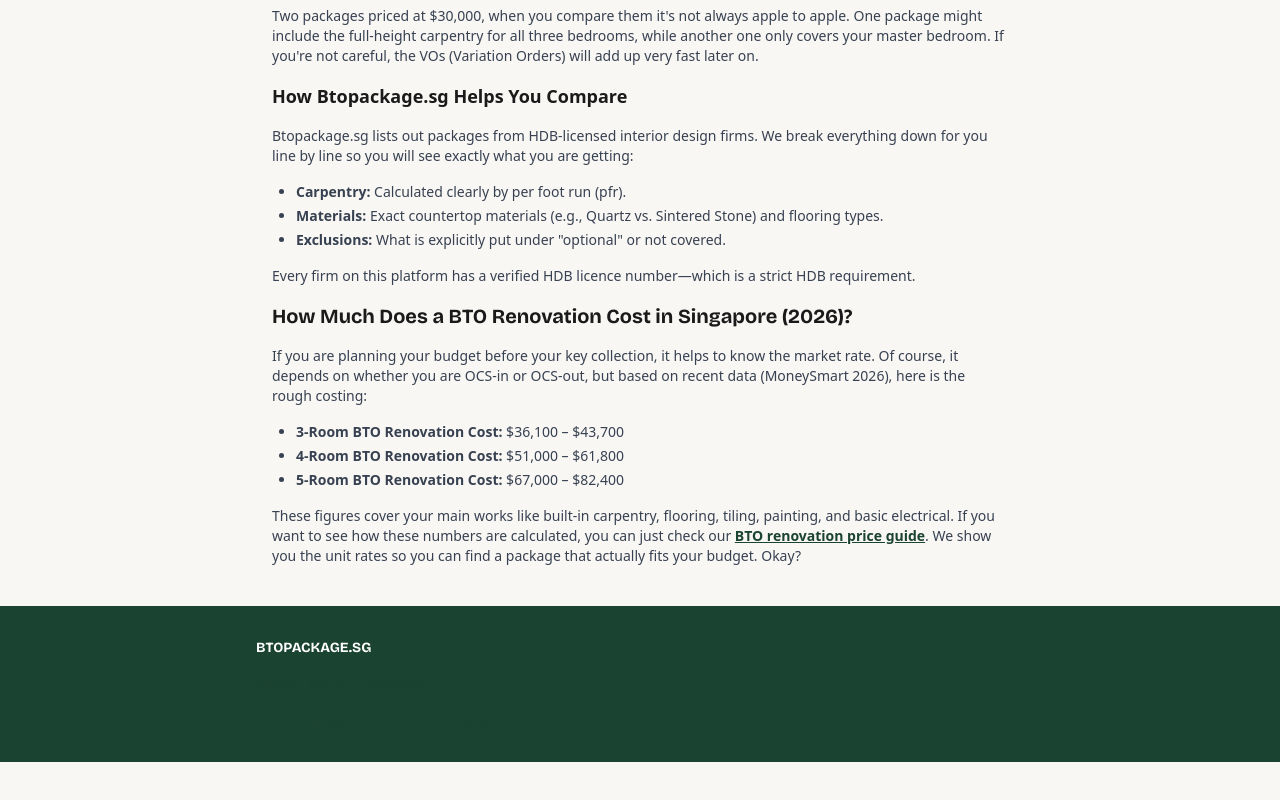
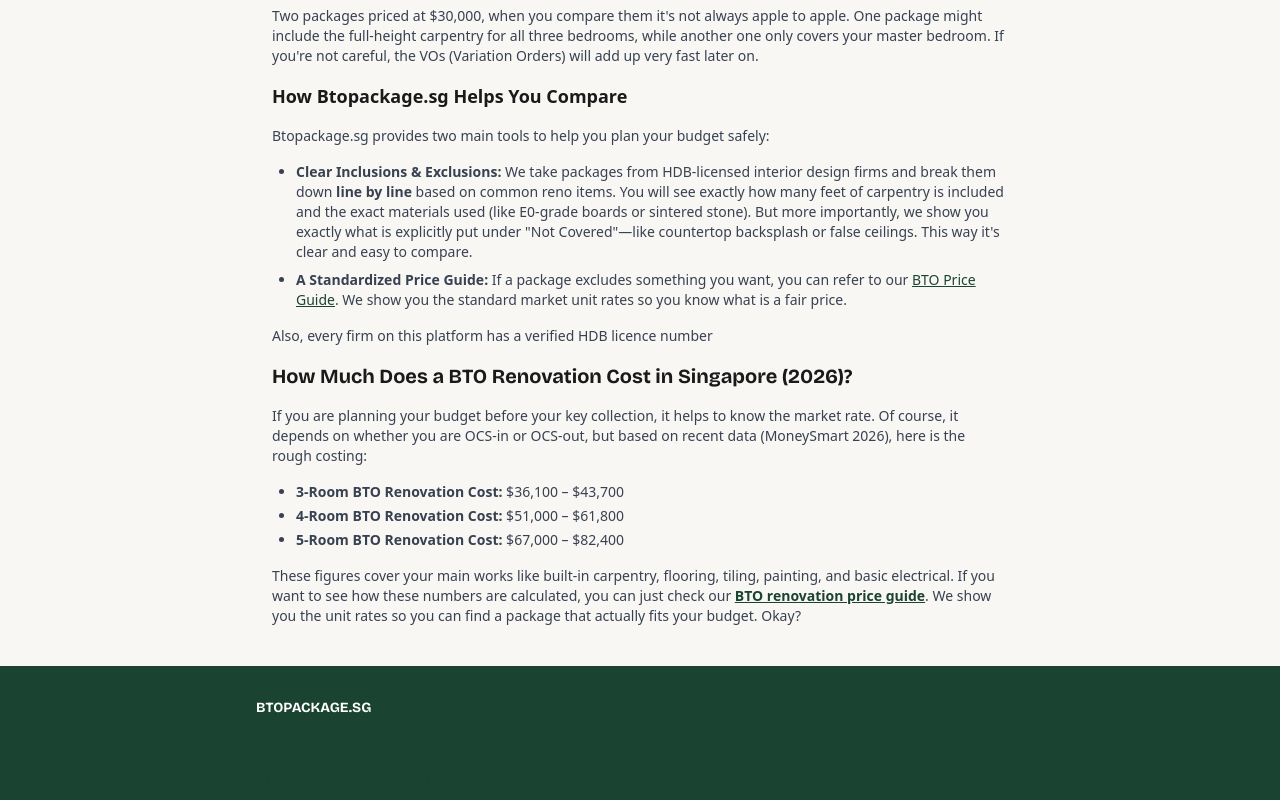
Before and after one commit to chylerbot-beep/btopackage, a Next.js app: page / in a window 1280 px wide. Shown: the part 1060-1860 px from the top of the page. Before the commit the page ends 1822 px from the top, so only its background shows below. Built offline with nearby package versions, Linux system fonts and the light colour scheme; no server answers; the database is empty.

Commit message:
Update homepage comparison section content

```diff
--- a/app/page.tsx
+++ b/app/page.tsx
@@ -155,30 +155,33 @@ export default async function Home() {
           VOs (Variation Orders) will add up very fast later on.
         </p>
 
-        <h4 className="text-lg font-semibold text-[#1A1A1A]">How Btopackage.sg Helps You Compare</h4>
-        <p>
-          Btopackage.sg lists out packages from HDB-licensed interior design
-          firms. We break everything down for you line by line so you will see exactly
-          what you are getting:
-        </p>
-        <ul className="list-disc space-y-1 pl-6">
+        <h3 className="text-lg font-semibold text-[#1A1A1A]">How Btopackage.sg Helps You Compare</h3>
+        <p>Btopackage.sg provides two main tools to help you plan your budget safely:</p>
+        <ul className="list-disc space-y-2 pl-6">
           <li>
-            <span className="font-semibold">Carpentry:</span> Calculated clearly by per foot run
-            (pfr).
+            <span className="font-semibold">Clear Inclusions &amp; Exclusions:</span> We take
+            packages from HDB-licensed interior design firms and break them down{' '}
+            <span className="font-semibold">line by line</span> based on common reno items. You
+            will see exactly how many feet of carpentry is included and the exact materials used
+            (like E0-grade boards or sintered stone). But more importantly, we show you exactly
+            what is explicitly put under &quot;Not Covered&quot;—like countertop backsplash or
+            false ceilings. This way it&apos;s clear and easy to compare.
           </li>
           <li>
-            <span className="font-semibold">Materials:</span> Exact countertop materials (e.g.,
-            Quartz vs. Sintered Stone) and flooring types.
-          </li>
-          <li>
-            <span className="font-semibold">Exclusions:</span> What is explicitly put under
-            &quot;optional&quot; or not covered.
+            <span className="font-semibold">A Standardized Price Guide:</span> If a package
+            excludes something you want, you can refer to our{' '}
+            <Link
+              href="https://www.btopackage.sg/price-guide"
+              target="_blank"
+              rel="noopener noreferrer"
+              className="text-[#1B4332] underline"
+            >
+              BTO Price Guide
+            </Link>
+            . We show you the standard market unit rates so you know what is a fair price.
           </li>
         </ul>
-        <p>
-          Every
-          firm on this platform has a verified HDB licence number—which is a strict HDB requirement.
-        </p>
+        <p>Also, every firm on this platform has a verified HDB licence number</p>
 
         <h3
           className="text-xl font-bold text-[#1A1A1A]"
```
